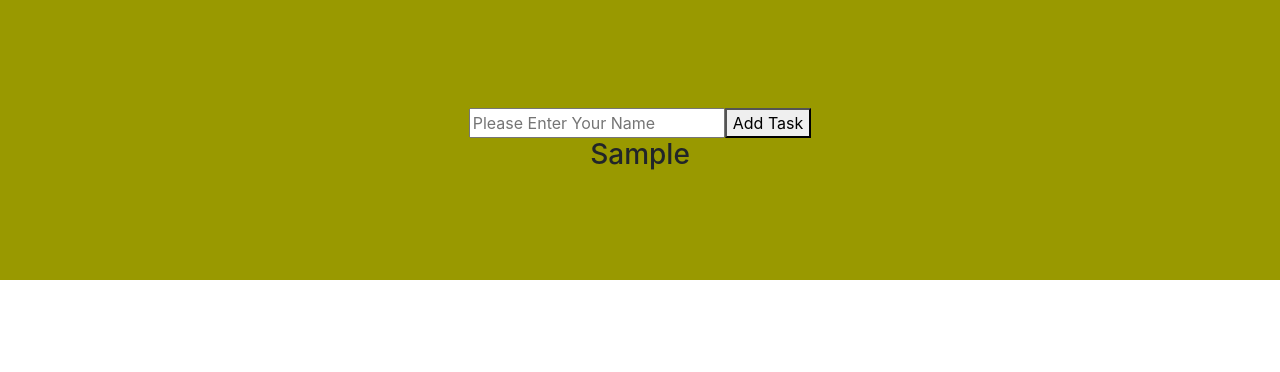
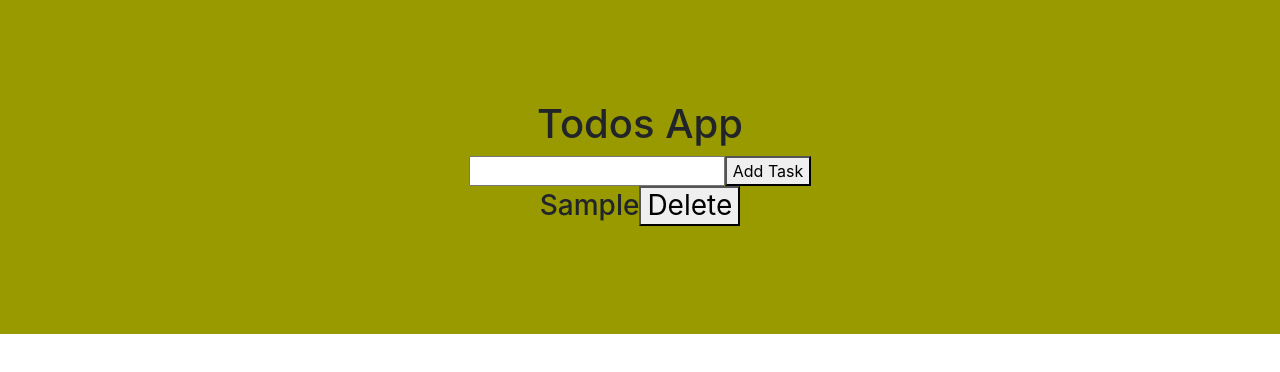
Before and after one commit to sanwalkhan/react-practise, a React (Create React App) app: page / in a window 1280 px wide. Both pictures are taken after typing "Sample" into the empty fields and a click on the button "Add Task". Shown: the top 372 px of the page. Built offline with nearby package versions, Linux system fonts and the light colour scheme.

Commit message:
Update forms.js

```diff
--- a/src/component/forms.js
+++ b/src/component/forms.js
@@ -5,29 +5,34 @@ export const Form = () => {
   const [list, setlist] = useState([]);
 
   const onclickhandler = () => {
-    setlist([...list, name]);
-    setname("");
+    setlist([...list,{id: list.length , task : name}]);
+    setname(' ')
+
   };
+
+
+  const DeleteItem =(id)=>{
+
+    setlist(list.filter(name => name.id !== id))
+
+    console.log("Delete");
+  }
 
   return (
     <div style={{ textAlign: "center", background: "#990", padding: "100px" }}>
-
-
-      <h1> {name} </h1>
-
+      <h1> Todos App </h1>
       <input
         type="text"
         value={name}
         onChange={(e) => setname(e.target.value)}
         placeholder="Please Enter Your Name"
       />
-
       <button onClick={onclickhandler}>Add Task</button>
-
       {list.map((itemlist, i) => (
-        <h3 key={i}> {itemlist} </h3>
+        <h3 key={i}> {itemlist.task}
+        <button onClick={()=>DeleteItem(i)} >Delete</button>
+         </h3>
       ))}
-
     </div>
   );
 };
```
